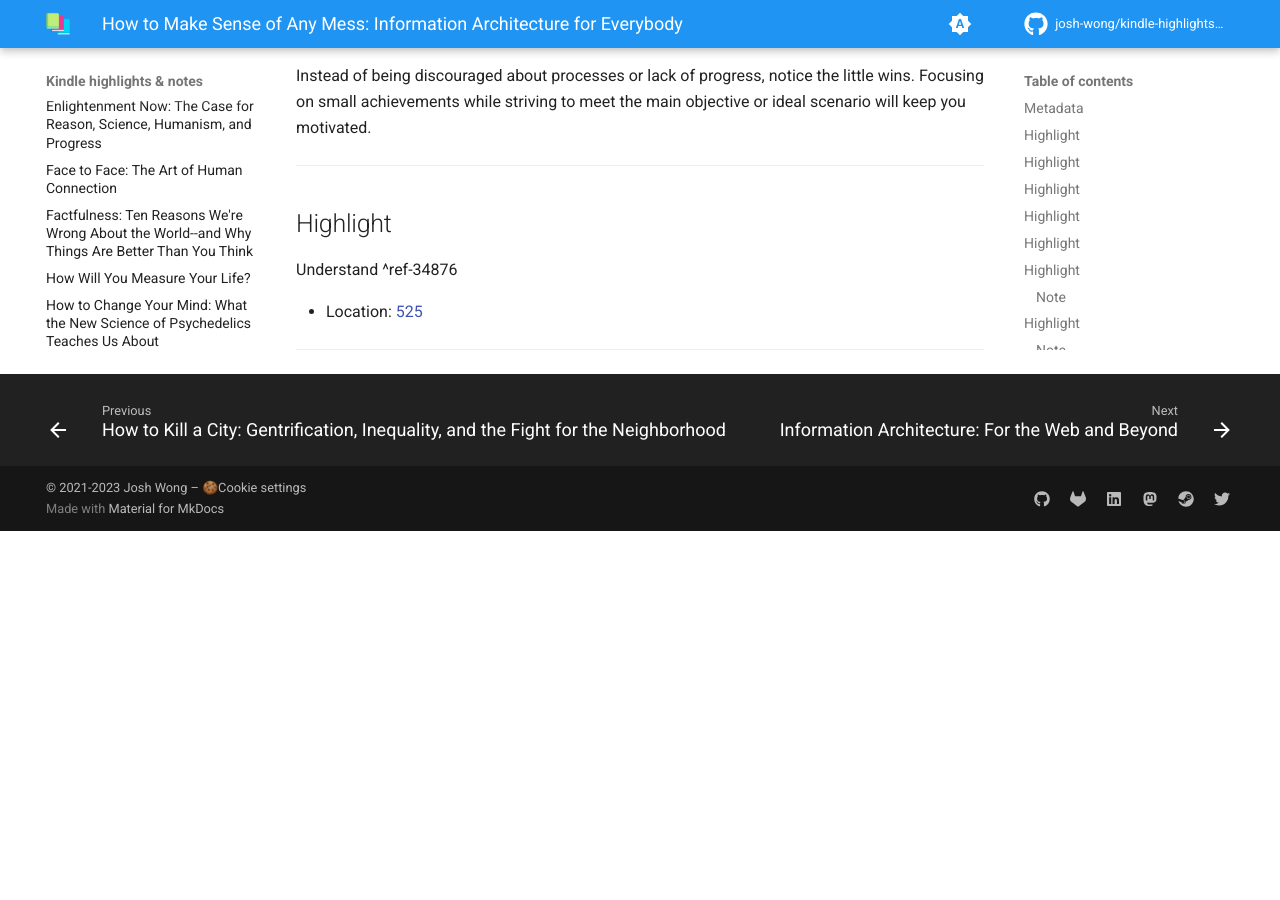
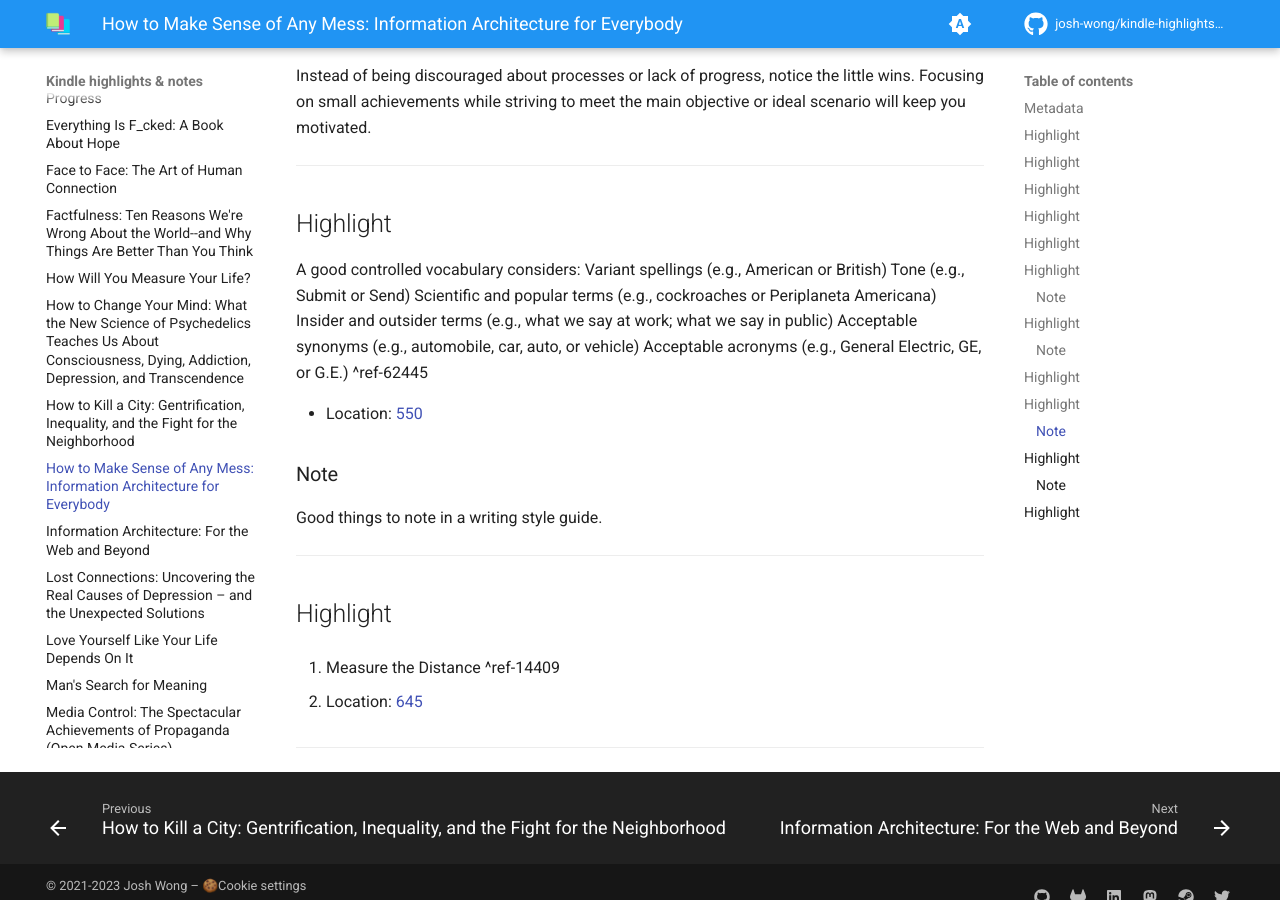
Before and after one commit to josh-wong/kindle-highlights-notes, an MkDocs documentation site: the page built from docs/How to Make Sense of Any Mess.md, in a window 1280 px wide and 900 px high, scrolled down 3461 px. Built offline with MkDocs 1.6.1 and Material for MkDocs 9.7.7, drawn with Linux system fonts in a browser that asks for light colours; comment, search, counter and statistics services are not loaded; before the commit the page ends 3992 px from its top, so only the background shows below that.

Commit message:
Update highlights and notes

```diff
--- a/docs/How to Make Sense of Any Mess.md
+++ b/docs/How to Make Sense of Any Mess.md
@@ -97,8 +97,18 @@ Instead of being discouraged about processes or lack of progress, notice the lit
 ---
 ## Highlight
 
-Understand ^ref-34876
+A good controlled vocabulary considers: Variant spellings (e.g., American or British) Tone (e.g., Submit or Send) Scientific and popular terms (e.g., cockroaches or Periplaneta Americana) Insider and outsider terms (e.g., what we say at work; what we say in public) Acceptable synonyms (e.g., automobile, car, auto, or vehicle) Acceptable acronyms (e.g., General Electric, GE, or G.E.) ^ref-62445
 
-- Location: [525](kindle://book?action=open&asin=B00PKMUHKG&location=525)
+- Location: [550](kindle://book?action=open&asin=B00PKMUHKG&location=550)
+
+### Note
+Good things to note in a writing style guide.
 
 ---
+## Highlight
+
+5. Measure the Distance ^ref-14409
+
+- Location: [645](kindle://book?action=open&asin=B00PKMUHKG&location=645)
+
+---
```
Also changed, not shown: other parts of docs/How to Make Sense of Any Mess.md (+2 -2 lines), docs/Everything Is F_cked.md (added, +18 -0 lines), docs/The Sacred Mushroom and the Cross.md (+0 -1 lines).
